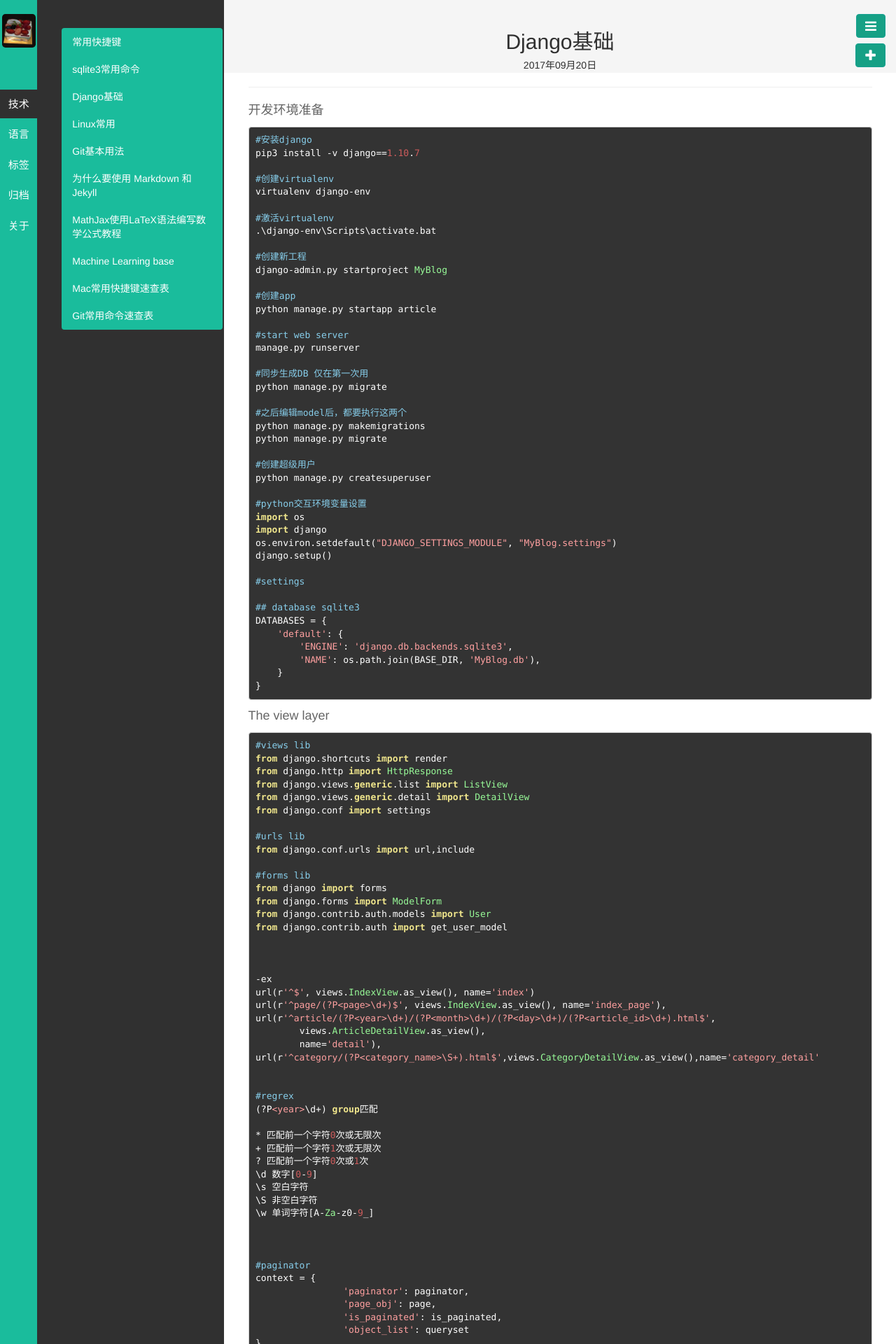
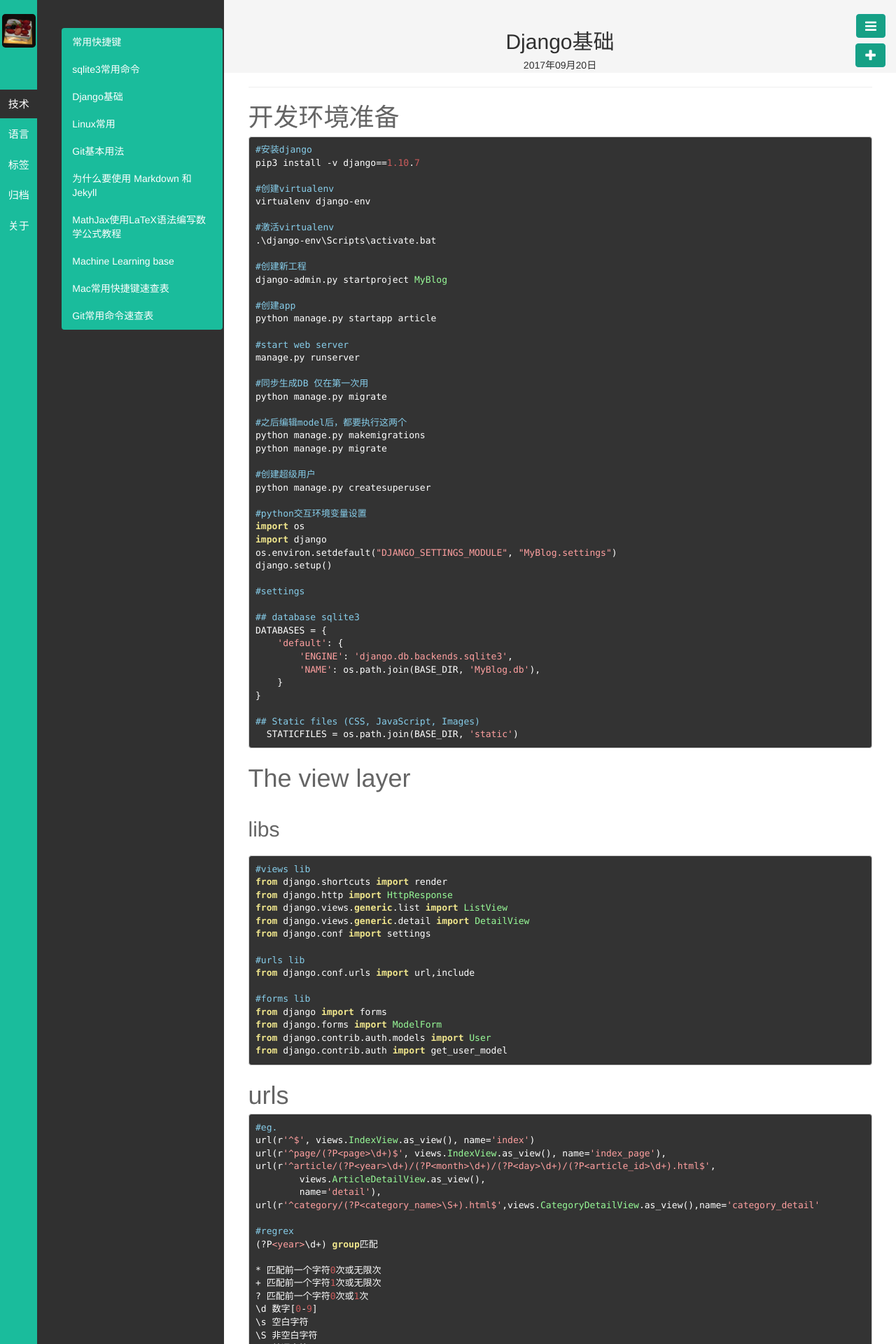
Before and after one commit to kyoyo/kyoyo.github.io, a Jekyll site: the page built from _posts/技術/2017-09-20-Django-Base1.md, in a window 1280 px wide. Shown: the top 1920 px of the page at 70% size. Built offline with Jekyll 4.4.1, drawn with Linux system fonts in a browser that asks for light colours; Markdown is read by kramdown in place of the engine named in the settings; some of the changed text lies outside the part shown.

Commit message:
Update 2017-09-20-Django-Base1.md

````diff
--- a/_posts/技術/2017-09-20-Django-Base1.md
+++ b/_posts/技術/2017-09-20-Django-Base1.md
@@ -7,7 +7,7 @@ keywords:
 description:
 ---
 
-开发环境准备
+# 开发环境准备
 
 ```
 #安装django
@@ -54,10 +54,15 @@ DATABASES = {
     }
 }
 
+## Static files (CSS, JavaScript, Images)
+  STATICFILES = os.path.join(BASE_DIR, 'static')
+
 ```
 
 
-The view layer
+# The view layer
+
+## libs
 ```
 #views lib
 from django.shortcuts import render
@@ -74,17 +79,16 @@ from django import forms
 from django.forms import ModelForm
 from django.contrib.auth.models import User
 from django.contrib.auth import get_user_model
-
-
-
--ex
+```
+#urls
+```
+#eg.
 url(r'^$', views.IndexView.as_view(), name='index')
 url(r'^page/(?P<page>\d+)$', views.IndexView.as_view(), name='index_page'),
 url(r'^article/(?P<year>\d+)/(?P<month>\d+)/(?P<day>\d+)/(?P<article_id>\d+).html$',
         views.ArticleDetailView.as_view(),
         name='detail'),
 url(r'^category/(?P<category_name>\S+).html$',views.CategoryDetailView.as_view(),name='category_detail'
-
 
 #regrex
 (?P<year>\d+) group匹配
@@ -98,14 +102,19 @@ url(r'^category/(?P<category_name>\S+).html$',views.CategoryDetailView.as_view()
 \w 单词字符[A-Za-z0-9_]
 
 
-
-#paginator
+```
+## paginator
+```
+url(r'^page/(?P<page>\d+)$', views.IndexView.as_view(), name='index_page'),
 context = {
                 'paginator': paginator,
                 'page_obj': page,
                 'is_paginated': is_paginated,
                 'object_list': queryset
 }
+```
+## tags
+```
 
 #tag
 from django import template
@@ -140,14 +144,14 @@ from django.core.urlresolvers import reverse
 ```
 
 
-The template layer
+# The template layer
 ```
   #TEMPLATES
   TEMPLATES 'DIRS': [os.path.join(BASE_DIR, 'templates')]
 
 ```
 
-The admin layer
+# The admin layer
 ```
 from django.contrib import admin
 admin.site.register(Article)
@@ -155,7 +159,7 @@ admin.site.register(Article)
 ```
 
 
-ERRORS
+# ERRORS
 ```
 #error1
 error:Add or change a related_name argument to the definition for 'BlogUser.groups' or 'User.groups'.
````
Also changed, not shown: other parts of _posts/技術/2017-09-20-Django-Base1.md (+1 -6 lines).
